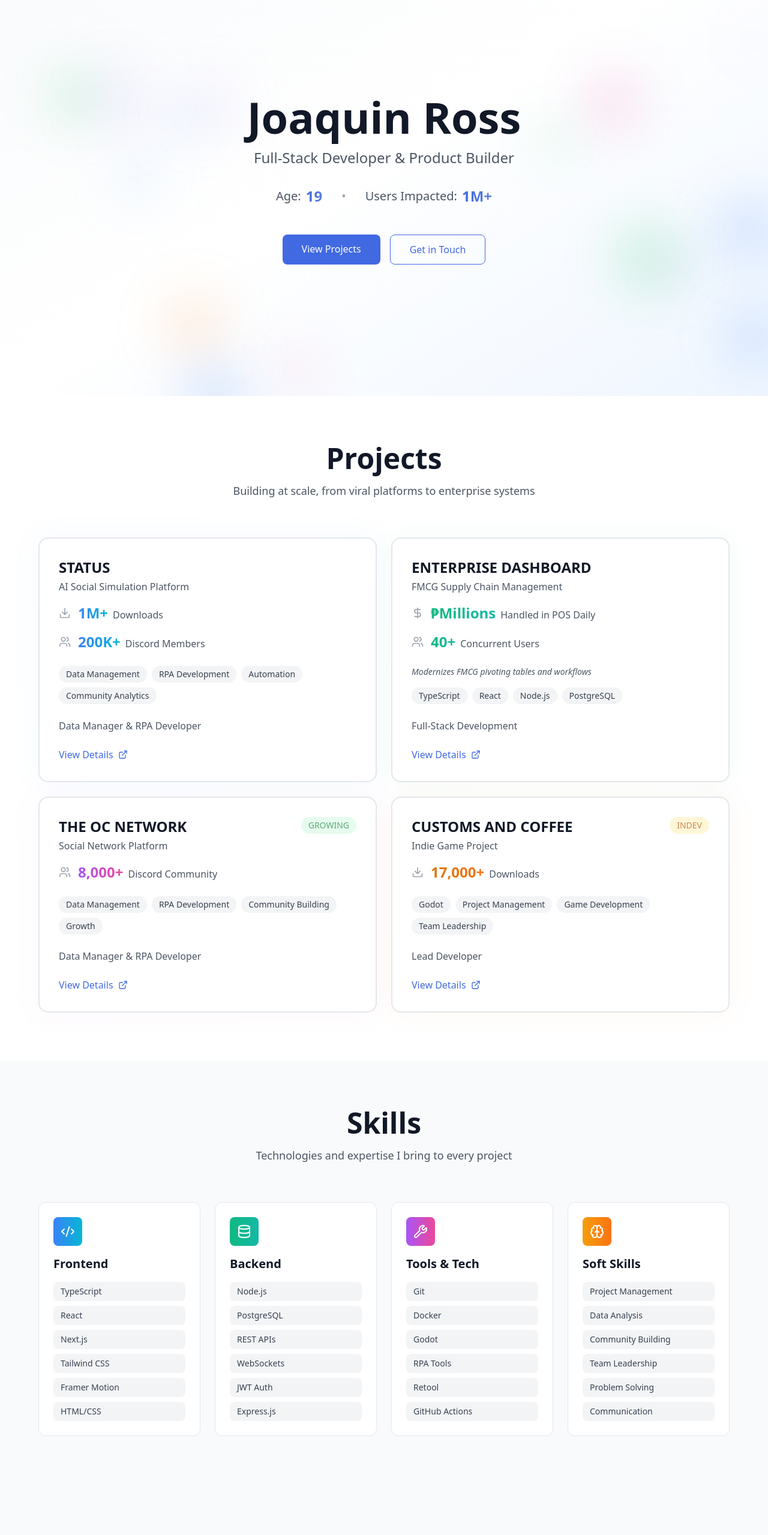
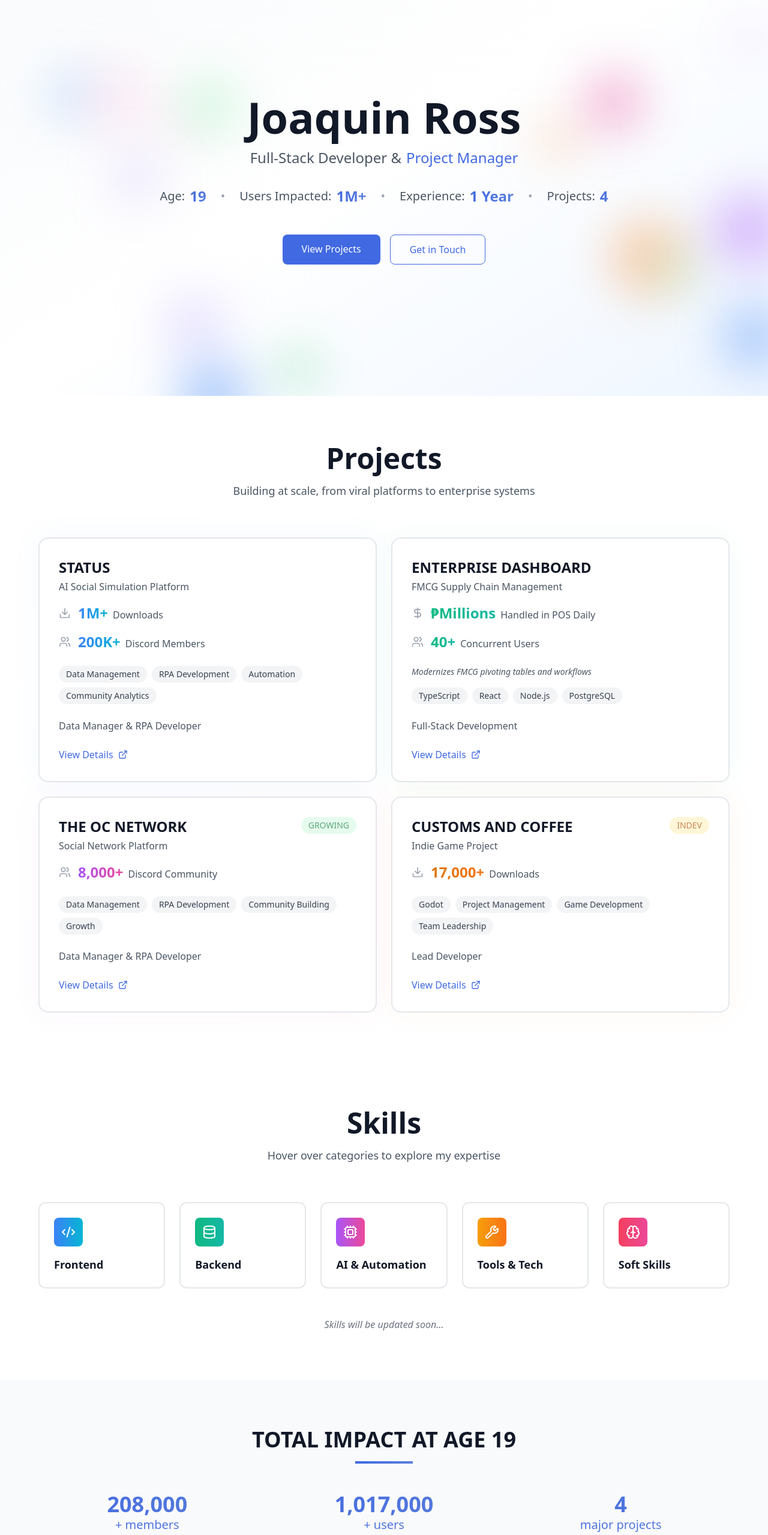
Before and after one commit to Nyrrine/portfolio, a Next.js app: page / in a window 1280 px wide. Shown: the part 140-2699 px from the top of the page at 60% size. Built offline with nearby package versions, Linux system fonts and the light colour scheme.

Commit message:
Update portfolio with interactive skills, rotating titles, and vibrant colors

```diff
--- a/components/About.tsx
+++ b/components/About.tsx
@@ -86,9 +86,9 @@ export default function About() {
               </div>
               <ul className="space-y-2 text-gray-600 dark:text-gray-400">
                 <li>• Helped scale Status to 1M+ users</li>
-                <li>• Built enterprise system handling ₱Millions daily</li>
+                <li>• Built enterprise FMCG system</li>
                 <li>• Grew Discord communities by 200K+ members</li>
-                <li>• Deployed 4 production systems with zero downtime</li>
+                <li>• Lead developer on multiple projects</li>
               </ul>
             </div>
 
@@ -97,12 +97,9 @@ export default function About() {
                 <Heart className="w-6 h-6 text-amber-500" />
                 <h4 className="font-semibold text-gray-900 dark:text-white">Interests</h4>
               </div>
-              <ul className="space-y-2 text-gray-600 dark:text-gray-400">
-                <li>• Game development and interactive experiences</li>
-                <li>• Community building and social platforms</li>
-                <li>• Process automation and efficiency</li>
-                <li>• Learning new technologies and frameworks</li>
-              </ul>
+              <p className="text-gray-600 dark:text-gray-400">
+                N/A - To be updated
+              </p>
             </div>
           </motion.div>
         </div>
@@ -116,7 +113,7 @@ export default function About() {
         >
           <div className="inline-flex items-center gap-2 px-6 py-3 bg-gradient-to-r from-blue-500 to-purple-500 text-white rounded-full">
             <Rocket className="w-5 h-5" />
-            <span className="font-medium">Always learning, always building</span>
+            <span className="font-medium">Passion is the difference between having a job and having a career</span>
           </div>
         </motion.div>
       </div>
--- a/components/Background.tsx
+++ b/components/Background.tsx
@@ -17,13 +17,15 @@ export default function Background() {
 
   useEffect(() => {
     const colors = [
-      'rgba(59, 130, 246, 0.15)', // Blue
-      'rgba(168, 85, 247, 0.15)', // Purple
-      'rgba(236, 72, 153, 0.15)', // Pink
-      'rgba(34, 197, 94, 0.15)',  // Green
-      'rgba(251, 146, 60, 0.15)', // Orange
-      'rgba(147, 197, 253, 0.15)', // Light Blue
-      'rgba(196, 181, 253, 0.15)', // Light Purple
+      'rgba(59, 130, 246, 0.4)', // Blue
+      'rgba(168, 85, 247, 0.4)', // Purple
+      'rgba(236, 72, 153, 0.4)', // Pink
+      'rgba(34, 197, 94, 0.4)',  // Green
+      'rgba(251, 146, 60, 0.4)', // Orange
+      'rgba(147, 197, 253, 0.35)', // Light Blue
+      'rgba(196, 181, 253, 0.35)', // Light Purple
+      'rgba(251, 207, 232, 0.35)', // Light Pink
+      'rgba(134, 239, 172, 0.35)', // Light Green
     ];
 
     const generateCircles = () => {
--- a/components/Hero.tsx
+++ b/components/Hero.tsx
@@ -7,12 +7,30 @@ export default function Hero() {
   const [counted, setCounted] = useState(false);
   const [age, setAge] = useState(0);
   const [users, setUsers] = useState(0);
+  const [experience, setExperience] = useState(0);
+  const [projects, setProjects] = useState(0);
+  const [jobTitleIndex, setJobTitleIndex] = useState(0);
+
+  const jobTitles = [
+    'Product Builder',
+    'Data Manager',
+    'Community Manager',
+    'Project Manager',
+    'AI Engineer'
+  ];
 
   useEffect(() => {
     const timer = setTimeout(() => {
       setCounted(true);
     }, 500);
     return () => clearTimeout(timer);
+  }, []);
+
+  useEffect(() => {
+    const interval = setInterval(() => {
+      setJobTitleIndex((prev) => (prev + 1) % jobTitles.length);
+    }, 2000);
+    return () => clearInterval(interval);
   }, []);
 
   useEffect(() => {
@@ -37,9 +55,31 @@ export default function Hero() {
         });
       }, 100);
 
+      const expTimer = setInterval(() => {
+        setExperience(prev => {
+          if (prev >= 1) {
+            clearInterval(expTimer);
+            return 1;
+          }
+          return prev + 1;
+        });
+      }, 500);
+
+      const projTimer = setInterval(() => {
+        setProjects(prev => {
+          if (prev >= 4) {
+            clearInterval(projTimer);
+            return 4;
+          }
+          return prev + 1;
+        });
+      }, 300);
+
       return () => {
         clearInterval(ageTimer);
         clearInterval(userTimer);
+        clearInterval(expTimer);
+        clearInterval(projTimer);
       };
     }
   }, [counted]);
@@ -63,16 +103,26 @@ export default function Hero() {
         </motion.h1>
 
         <motion.p
-          className="text-xl md:text-2xl text-gray-600 dark:text-gray-400 mb-8"
+          className="text-xl md:text-2xl text-gray-600 dark:text-gray-400 mb-8 h-8"
           initial={{ opacity: 0, y: 20 }}
           animate={{ opacity: 1, y: 0 }}
           transition={{ duration: 0.8, delay: 0.2 }}
         >
-          Full-Stack Developer & Product Builder
+          Full-Stack Developer &
+          <motion.span
+            key={jobTitleIndex}
+            initial={{ opacity: 0, y: 10 }}
+            animate={{ opacity: 1, y: 0 }}
+            exit={{ opacity: 0, y: -10 }}
+            transition={{ duration: 0.5 }}
+            className="ml-2 text-[var(--primary)]"
+          >
+            {jobTitles[jobTitleIndex]}
+          </motion.span>
         </motion.p>
 
         <motion.div
-          className="flex flex-col md:flex-row gap-4 md:gap-8 justify-center items-center text-lg md:text-xl"
+          className="flex flex-col md:flex-row gap-4 md:gap-6 justify-center items-center text-lg md:text-xl"
           initial={{ opacity: 0, y: 20 }}
           animate={{ opacity: 1, y: 0 }}
           transition={{ duration: 0.8, delay: 0.4 }}
@@ -85,6 +135,16 @@ export default function Hero() {
           <div className="flex items-center gap-2">
             <span className="text-gray-600 dark:text-gray-400">Users Impacted:</span>
             <span className="font-bold text-2xl gradient-text">{formatNumber(users)}</span>
+          </div>
+          <div className="hidden md:block text-gray-400">•</div>
+          <div className="flex items-center gap-2">
+            <span className="text-gray-600 dark:text-gray-400">Experience:</span>
+            <span className="font-bold text-2xl gradient-text">{experience} Year</span>
+          </div>
+          <div className="hidden md:block text-gray-400">•</div>
+          <div className="flex items-center gap-2">
+            <span className="text-gray-600 dark:text-gray-400">Projects:</span>
+            <span className="font-bold text-2xl gradient-text">{projects}</span>
           </div>
         </motion.div>
 
--- a/components/ImpactSummary.tsx
+++ b/components/ImpactSummary.tsx
@@ -6,8 +6,7 @@ import { useRef, useEffect, useState } from 'react';
 const impactMetrics = [
   { label: 'Communities Built', value: 208000, suffix: '+ members' },
   { label: 'Software Downloads', value: 1017000, suffix: '+ users' },
-  { label: 'Enterprise Value', value: 'Millions', prefix: '₱', suffix: ' handled' },
-  { label: 'Developer Projects', value: 4, suffix: ' production systems' }
+  { label: 'Project Count', value: 4, suffix: ' major projects' }
 ];
 
 export default function ImpactSummary() {
@@ -59,7 +58,7 @@ export default function ImpactSummary() {
           <div className="w-24 h-1 bg-gradient-to-r from-[var(--primary)] to-[var(--primary-light)] mx-auto" />
         </motion.div>
 
-        <div className="grid md:grid-cols-2 lg:grid-cols-4 gap-8">
+        <div className="grid md:grid-cols-3 gap-8">
           {impactMetrics.map((metric, index) => (
             <motion.div
               key={index}
--- a/components/Skills.tsx
+++ b/components/Skills.tsx
@@ -1,38 +1,57 @@
 'use client';
 
 import { motion } from 'framer-motion';
-import { Code2, Database, Wrench, Brain } from 'lucide-react';
+import { useState } from 'react';
+import { Code2, Database, Wrench, Brain, Cpu } from 'lucide-react';
 
 const skillCategories = [
   {
     title: 'Frontend',
     icon: Code2,
-    skills: ['TypeScript', 'React', 'Next.js', 'Tailwind CSS', 'Framer Motion', 'HTML/CSS'],
-    color: 'from-blue-500 to-cyan-500'
+    skills: [], // To be filled by user
+    color: 'from-blue-500 to-cyan-500',
+    hoverColor: 'hover:border-blue-500',
+    bgGlow: 'hover:shadow-blue-500/20'
   },
   {
     title: 'Backend',
     icon: Database,
-    skills: ['Node.js', 'PostgreSQL', 'REST APIs', 'WebSockets', 'JWT Auth', 'Express.js'],
-    color: 'from-emerald-500 to-teal-500'
+    skills: [], // To be filled by user
+    color: 'from-emerald-500 to-teal-500',
+    hoverColor: 'hover:border-emerald-500',
+    bgGlow: 'hover:shadow-emerald-500/20'
+  },
+  {
+    title: 'AI & Automation',
+    icon: Cpu,
+    skills: [], // To be filled by user
+    color: 'from-purple-500 to-pink-500',
+    hoverColor: 'hover:border-purple-500',
+    bgGlow: 'hover:shadow-purple-500/20'
   },
   {
     title: 'Tools & Tech',
     icon: Wrench,
-    skills: ['Git', 'Docker', 'Godot', 'RPA Tools', 'Retool', 'GitHub Actions'],
-    color: 'from-purple-500 to-pink-500'
+    skills: [], // To be filled by user
+    color: 'from-amber-500 to-orange-500',
+    hoverColor: 'hover:border-amber-500',
+    bgGlow: 'hover:shadow-amber-500/20'
   },
   {
     title: 'Soft Skills',
     icon: Brain,
-    skills: ['Project Management', 'Data Analysis', 'Community Building', 'Team Leadership', 'Problem Solving', 'Communication'],
-    color: 'from-amber-500 to-orange-500'
+    skills: [], // To be filled by user
+    color: 'from-rose-500 to-pink-500',
+    hoverColor: 'hover:border-rose-500',
+    bgGlow: 'hover:shadow-rose-500/20'
   }
 ];
 
 export default function Skills() {
+  const [hoveredCategory, setHoveredCategory] = useState<number | null>(null);
+
   return (
-    <section id="skills" className="py-20 px-6 bg-gray-50 dark:bg-gray-900/50">
+    <section id="skills" className="py-20 px-6">
       <div className="container mx-auto max-w-6xl">
         <motion.div
           initial={{ opacity: 0, y: 20 }}
@@ -43,11 +62,11 @@ export default function Skills() {
         >
           <h2 className="text-4xl md:text-5xl font-bold mb-4 text-gray-900 dark:text-white">Skills</h2>
           <p className="text-gray-600 dark:text-gray-400 text-lg">
-            Technologies and expertise I bring to every project
+            Hover over categories to explore my expertise
           </p>
         </motion.div>
 
-        <div className="grid md:grid-cols-2 lg:grid-cols-4 gap-6">
+        <div className="grid md:grid-cols-3 lg:grid-cols-5 gap-6">
           {skillCategories.map((category, index) => (
             <motion.div
               key={index}
@@ -55,25 +74,50 @@ export default function Skills() {
               whileInView={{ opacity: 1, y: 0 }}
               transition={{ duration: 0.6, delay: index * 0.1 }}
               viewport={{ once: true }}
-              className="bg-white dark:bg-gray-900 rounded-xl p-6 border border-gray-200 dark:border-gray-800"
+              onMouseEnter={() => setHoveredCategory(index)}
+              onMouseLeave={() => setHoveredCategory(null)}
+              className={`relative bg-white dark:bg-gray-900 rounded-xl p-6 border-2 border-gray-200 dark:border-gray-800 transition-all duration-300 cursor-pointer ${category.hoverColor} ${category.bgGlow} hover:shadow-xl hover:-translate-y-2`}
             >
-              <div className={`inline-flex p-3 rounded-lg bg-gradient-to-r ${category.color} mb-4`}>
+              <div className={`inline-flex p-3 rounded-lg bg-gradient-to-r ${category.color} mb-4 transition-transform duration-300 ${hoveredCategory === index ? 'scale-110' : ''}`}>
                 <category.icon className="w-6 h-6 text-white" />
               </div>
-              <h3 className="text-xl font-bold mb-4 text-gray-900 dark:text-white">{category.title}</h3>
+              <h3 className="text-lg font-bold text-gray-900 dark:text-white">{category.title}</h3>
+
+              {/* Floating skill cards that appear on hover */}
+              {hoveredCategory === index && category.skills.length > 0 && (
+                <motion.div
+                  initial={{ opacity: 0, scale: 0.9 }}
+                  animate={{ opacity: 1, scale: 1 }}
+                  className="absolute top-full left-1/2 transform -translate-x-1/2 mt-4 z-10 bg-white dark:bg-gray-900 rounded-lg shadow-2xl p-4 min-w-[200px] border border-gray-200 dark:border-gray-700"
+                >
                   <div className="space-y-2">
                     {category.skills.map((skill, i) => (
-                  <div
+                      <motion.div
                         key={i}
-                    className="px-3 py-1.5 bg-gray-100 dark:bg-gray-800 rounded-lg text-sm text-gray-700 dark:text-gray-300"
+                        initial={{ opacity: 0, x: -10 }}
+                        animate={{ opacity: 1, x: 0 }}
+                        transition={{ delay: i * 0.05 }}
+                        className="text-sm text-gray-700 dark:text-gray-300"
                       >
                         {skill}
-                  </div>
+                      </motion.div>
                     ))}
                   </div>
                 </motion.div>
+              )}
+            </motion.div>
           ))}
         </div>
+
+        <motion.div
+          initial={{ opacity: 0 }}
+          whileInView={{ opacity: 1 }}
+          transition={{ duration: 0.6, delay: 0.6 }}
+          viewport={{ once: true }}
+          className="text-center mt-12 text-gray-500 dark:text-gray-400 italic"
+        >
+          Skills will be updated soon...
+        </motion.div>
       </div>
     </section>
   );
```
Lines whose indentation alone changed are shown as unchanged.
